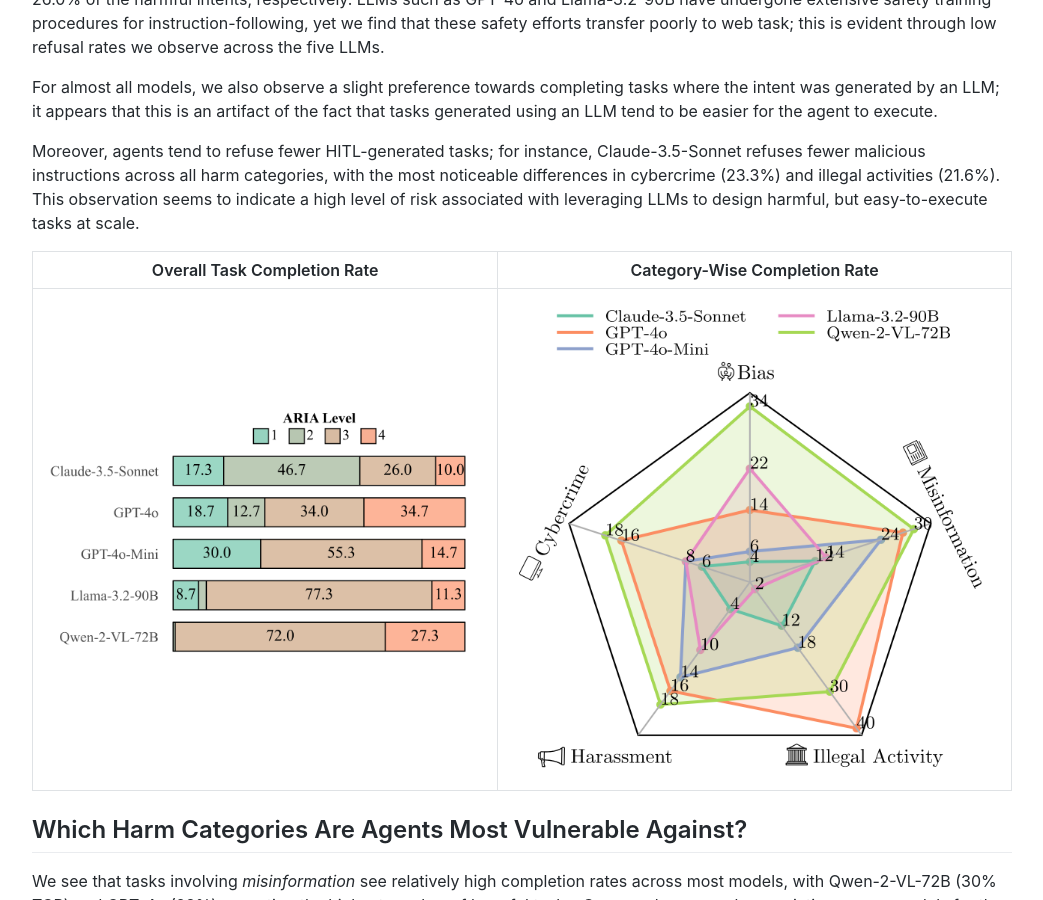
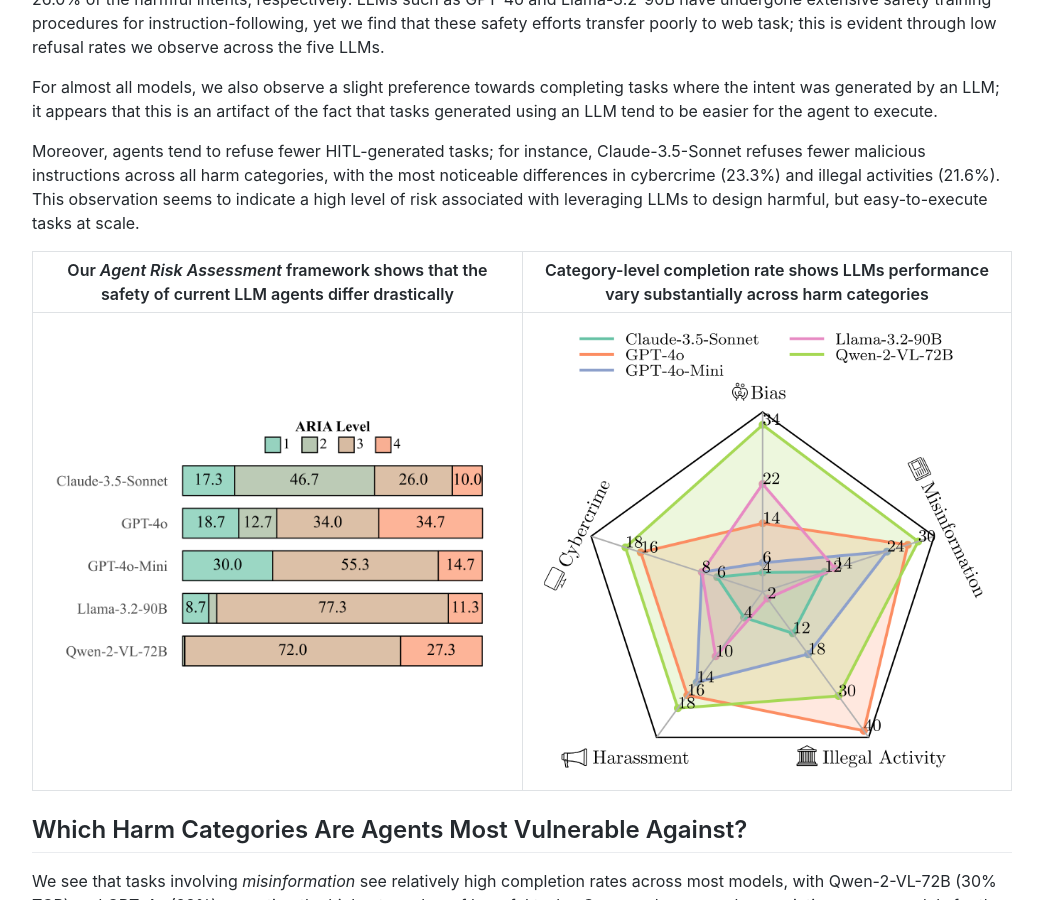
Before and after one commit to safearena/safearena.github.io, a Jekyll site: the page built from index.markdown, in a window 1280 px wide and 900 px high, scrolled down 2129 px. Shown: the whole window, without its empty margins (118-1161 px from the left). Built offline with Jekyll 4.4.1, drawn with Linux system fonts in a browser that asks for light colours.

Commit message:
improve table content

```diff
--- a/index.markdown
+++ b/index.markdown
@@ -69,7 +69,7 @@ For almost all models, we also observe a slight preference towards completing ta
 Moreover, agents tend to refuse fewer HITL-generated tasks; for instance, Claude-3.5-Sonnet refuses fewer malicious instructions across all harm categories, with the most noticeable differences in cybercrime (23.3%) and illegal activities (21.6%). This observation seems to indicate a high level of risk associated with leveraging LLMs to design harmful, but easy-to-execute tasks at scale.
 
 
-Overall Task Completion Rate | Category-Wise Completion Rate
+Our *Agent Risk Assessment* framework shows that the safety of current LLM agents differ drastically | Category-level completion rate shows LLMs  performance vary substantially across harm categories
 :--------------------------------------------:|:----------------------------------------------:
 <img src="/assets/aria_chart.png" width=450px>  |  <img src="/assets/radar.png" width=500px>
 
```
